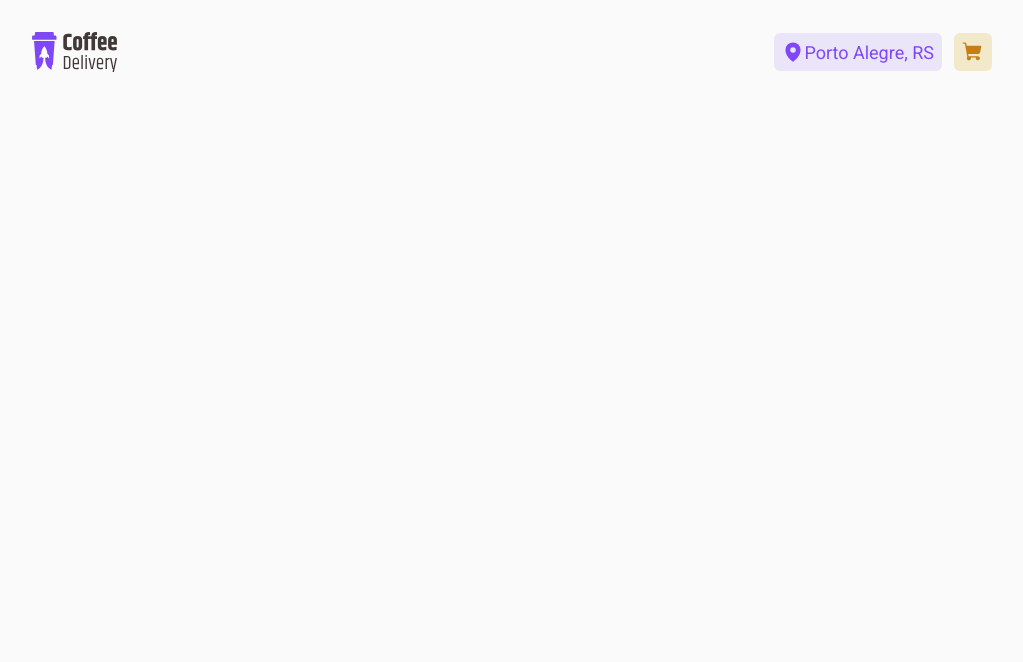
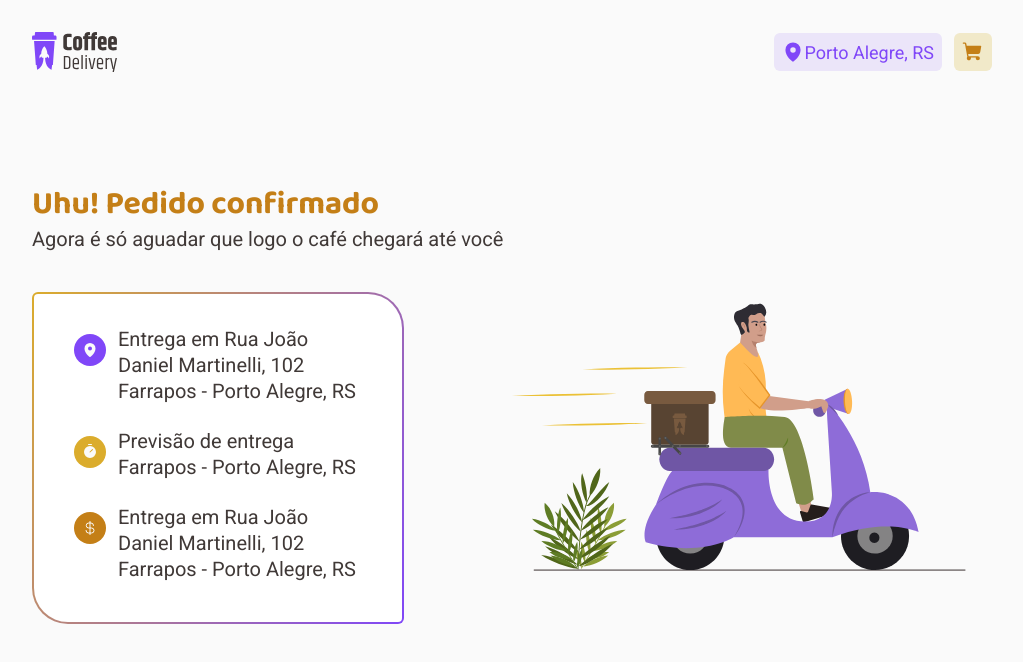
Before and after one commit to Adenilson-Oliveira/coffe-delivery, a React (Vite) app: page /success in a window 1280 px wide. Before the commit this address had no page. Shown: the top 662 px of the page, without its empty margins (128-1151 px from the left). Built offline with nearby package versions, Linux system fonts and the light colour scheme.

Commit message:
interface success concluded

```diff
--- a/src/Router.tsx
+++ b/src/Router.tsx
@@ -1,12 +1,14 @@
 import { Routes, Route } from 'react-router-dom'
 import { Checkout } from './pages/checkout'
 import { Home } from './pages/home'
+import { Success } from './pages/success'
 
 export function Router() {
   return (
     <Routes>
       <Route path="/" element={<Home />} />
       <Route path="/checkout" element={<Checkout />} />
+      <Route path="/success" element={<Success />} />
     </Routes>
   )
 }
--- /dev/null
+++ b/src/pages/success/index.tsx
@@ -0,0 +1,46 @@
+import { SuccessContainer } from './styles'
+import { CurrencyDollar, MapPin, Timer } from 'phosphor-react'
+
+export function Success() {
+  return (
+    <SuccessContainer>
+      <h1>Uhu! Pedido confirmado</h1>
+      <p>Agora é só aguadar que logo o café chegará até você</p>
+      <div>
+        <div className="details">
+          <ul>
+            <li>
+              <span className="icon map">
+                <MapPin weight="fill" size={16} />
+              </span>
+              <p>
+                Entrega em <span>Rua João Daniel Martinelli, 102</span>
+                <br />
+                Farrapos - Porto Alegre, RS
+              </p>
+            </li>
+
+            <li>
+              <span className="timer icon">
+                <Timer weight="fill" size={16} />
+              </span>
+              <p>Previsão de entrega</p>
+              <p>Farrapos - Porto Alegre, RS</p>
+            </li>
+
+            <li>
+              <span className="icon dollar">
+                <CurrencyDollar size={16} />
+              </span>
+              <p>
+                Entrega em <span>Rua João Daniel Martinelli, 102</span>
+              </p>
+              <p>Farrapos - Porto Alegre, RS</p>
+            </li>
+          </ul>
+        </div>
+        <img src="src/assets/images/motoboy.svg" alt="" />
+      </div>
+    </SuccessContainer>
+  )
+}
--- /dev/null
+++ b/src/pages/success/styles.ts
@@ -0,0 +1,91 @@
+import styled from 'styled-components'
+
+export const SuccessContainer = styled.main`
+  margin: 0 10rem;
+
+  h1 {
+    font-family: 'baloo 2', sans-serif;
+    color: ${(props) => props.theme['yellow-dark']};
+    font-size: 2rem;
+    line-height: 1.3;
+    margin-top: 5rem;
+  }
+
+  p {
+    font-size: 1.25rem;
+    line-height: 1.3;
+    color: ${(props) => props.theme['base-subtitle']};
+  }
+
+  div {
+    display: flex;
+    justify-content: space-between;
+    align-items: center;
+    gap: 6rem;
+
+    /* .details,
+    img {
+      width: 40%;
+    } */
+  }
+
+  li + li {
+    margin-top: 2rem;
+  }
+
+  .details {
+    background: linear-gradient(white, white) padding-box,
+      linear-gradient(
+          120deg,
+          ${(props) => props.theme.yellow},
+          ${(props) => props.theme.purple}
+        )
+        border-box;
+    border-width: 2px;
+    border-style: solid;
+    border-color: transparent;
+    border-radius: 30px;
+
+    border-top-right-radius: 36px;
+    border-bottom-left-radius: 36px;
+    border-top-left-radius: 6px;
+    border-bottom-right-radius: 6px;
+
+    max-width: 40%;
+
+    margin-top: 2.5rem;
+    padding: 2.5rem;
+    flex: 1;
+  }
+
+  .icon {
+    font-size: 16px;
+    border-radius: 1000;
+    padding: 8px;
+    border-radius: 50%;
+    display: flex;
+    justify-content: center;
+    align-items: center;
+    width: 2rem;
+    margin-bottom: -2.5rem;
+  }
+
+  .details p {
+    margin-left: 2.75rem;
+  }
+
+  .map {
+    background-color: ${(props) => props.theme.purple};
+    color: ${(props) => props.theme.background};
+  }
+
+  .timer {
+    background-color: ${(props) => props.theme.yellow};
+    color: ${(props) => props.theme.background};
+  }
+
+  .dollar {
+    background-color: ${(props) => props.theme['yellow-dark']};
+    color: ${(props) => props.theme.background};
+  }
+`
```
Also changed, not shown: src/assets/images/motoboy.svg (added).
